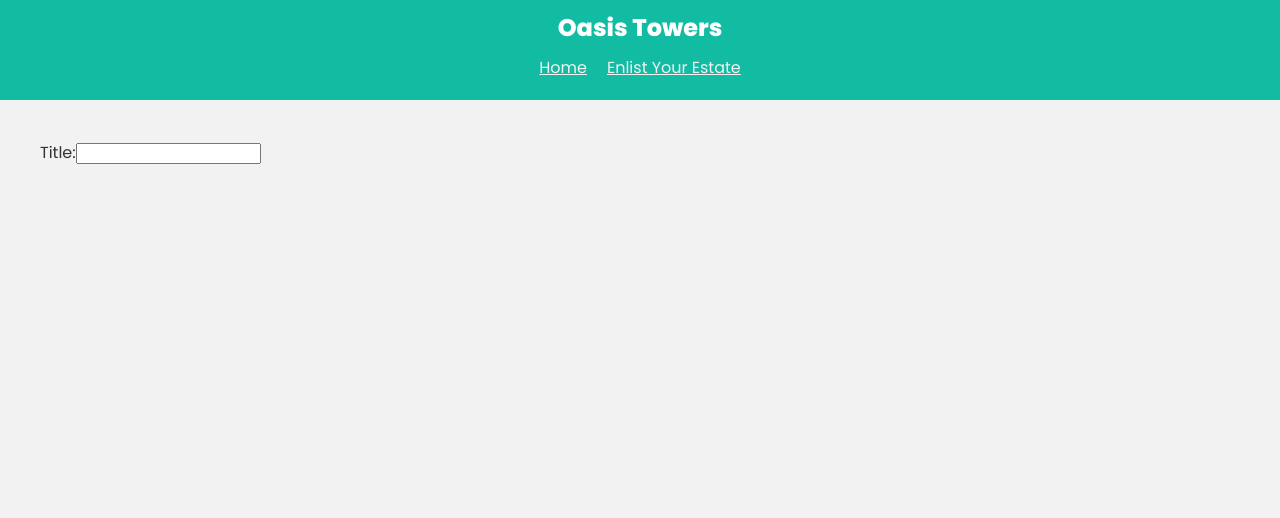
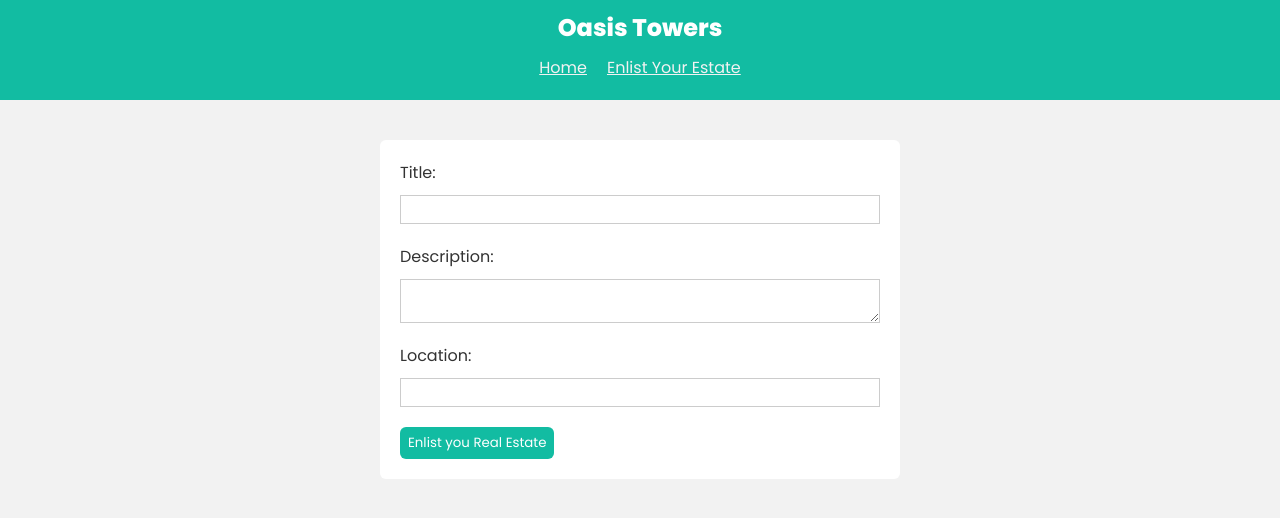
Before and after one commit to kalio007/Oasis-Towers, a React (Create React App) app: page /create in a window 1280 px wide. Shown: the top 518 px of the page. Built offline with nearby package versions, Linux system fonts and the light colour scheme; no server answers.

Commit message:
added the update feature

```diff
--- a/src/components/estateCard.js
+++ b/src/components/estateCard.js
@@ -1,3 +1,5 @@
+import { Link } from "react-router-dom";
+
 export default function EstateCard({ estates }) {
     return (
         <div className="smoothie-card">
@@ -7,6 +9,9 @@ export default function EstateCard({ estates }) {
             <p>{estates.description}</p>
             <p>{estates.rent}</p>
             <div className="rating"></div>
+            <Link to={"/" + estates.id}>
+                <i className="material-icons">edit</i>
+            </Link>
         </div>
     )
 }
--- a/src/index.css
+++ b/src/index.css
@@ -2,6 +2,7 @@
 /* @tailwind base;
 @tailwind components;
 @tailwind utilities; */
+
 
 :root {
   --primary: #12bca2;
@@ -64,3 +65,41 @@ nav h1 {
   line-height: 0px;
   text-align: center;
 }
+.smoothie-card .buttons {
+  text-align: right;
+}
+.smoothie-card i {
+  color: #bbb;
+  margin-left: 10px;
+  font-size: 1.2em;
+  padding: 6px;
+  background: #eee;
+  border-radius: 50%;
+  cursor: pointer;
+}
+
+/* forms */
+form {
+  background: #fff;
+  padding: 20px;
+  max-width: 480px;
+  margin: 0 auto;
+  border-radius: 6px;
+}
+form input, form textarea {
+  display: block;
+  width: 100%;
+  padding: 6px;
+  box-sizing: border-box;
+  border: 1px solid #ccc;
+  margin: 10px 0 20px 0;
+}
+form button {
+  background: var(--primary);
+  color: #fff;
+  border: 0;
+  border-radius: 6px;
+  padding: 6px 8px;
+  font-family: "Poppins";
+  cursor: pointer;
+}
--- a/src/pages/Create.js
+++ b/src/pages/Create.js
@@ -42,6 +42,24 @@ const Create = () => {
           value={title}
           onChange={(e) => setTitle(e.target.value)}
         />
+        <label htmlFor="Description">Description:</label>
+        <textarea
+          id="description"
+          value={description}
+          onChange={(e) => setDescription(e.target.value)}
+        />
+
+        <label htmlFor="location">Location:</label>
+        <input
+          type="text"
+          id="location"
+          value={location}
+          onChange={(e) => setLocation(e.target.value)}
+        />
+
+        <button>Enlist you Real Estate</button>
+
+        {formError && <p className="error">{formError}</p>}
       </form>
     </div>
   )
--- a/src/pages/Update.js
+++ b/src/pages/Update.js
@@ -1,14 +1,80 @@
-// const Update = () => {
-//   useEffect(() => {
-//     const postRecords = async () => {
-//     }
-//     postRecords()
-//   }, []);
-//   return (
-//     <div className="page update">
-//       <h2>Update</h2>
-//     </div>
-//   )
-// }
+import { useEffect, useState } from "react";
+import { useParams, useNavigate } from "react-router-dom";
+import supabase from "../config/supabaseClient";
 
-// export default Update
+const Update = () => {
+  const [title, setTitle] = useState('')
+  const [location, setLocation] = useState('')
+  const [description, setDescription] = useState('')
+  const [formError, setFormError] = useState(null)
+
+  const navigate = useNavigate();
+  const { id } = useParams()
+
+  const handleSubmit = async (e) => {
+    e.preventDefault()
+    if (!location || !title || !description) {
+      return setFormError("please input the data correctly")
+    }
+    const { data, error } = await supabase
+      .from('OasisTowers')
+      .update({ title, description, location })
+      .eq('id', id)
+    if (error) {
+      setFormError(error)
+    }
+    if (data) {
+      setFormError(null)
+      navigate('/')
+    }
+  }
+  useEffect(() => {
+    const fetchRecords = async () => {
+      const { data, error } = await supabase
+        .from('OasisTowers')
+        .select()
+        .eq('id', id)
+        .single()
+
+      if (error) {
+        navigate('/', { replace: true })
+      }
+      if (data) {
+        setTitle(data.title)
+        setLocation(data.location)
+        setDescription(data.description)
+      }
+    }
+    fetchRecords()
+  }, [id, navigate]);
+  return (
+    <div className="page create">
+      <form onSubmit={handleSubmit}>
+        <label htmlFor="title">Title:</label>
+        <input
+          type="text"
+          id="title"
+          value={title}
+          onChange={(e) => setTitle(e.target.value)}
+        />
+        <label htmlFor="Description">Description:</label>
+        <textarea
+          id="description"
+          value={description}
+          onChange={(e) => setDescription(e.target.value)}
+        />
+
+        <label htmlFor="location">Location:</label>
+        <input
+          type="text"
+          id="location"
+          value={location}
+          onChange={(e) => setLocation(e.target.value)}
+        />
+        <button>Update your your Estate Details</button>
+      </form>
+    </div>
+  )
+}
+
+export default Update
```
